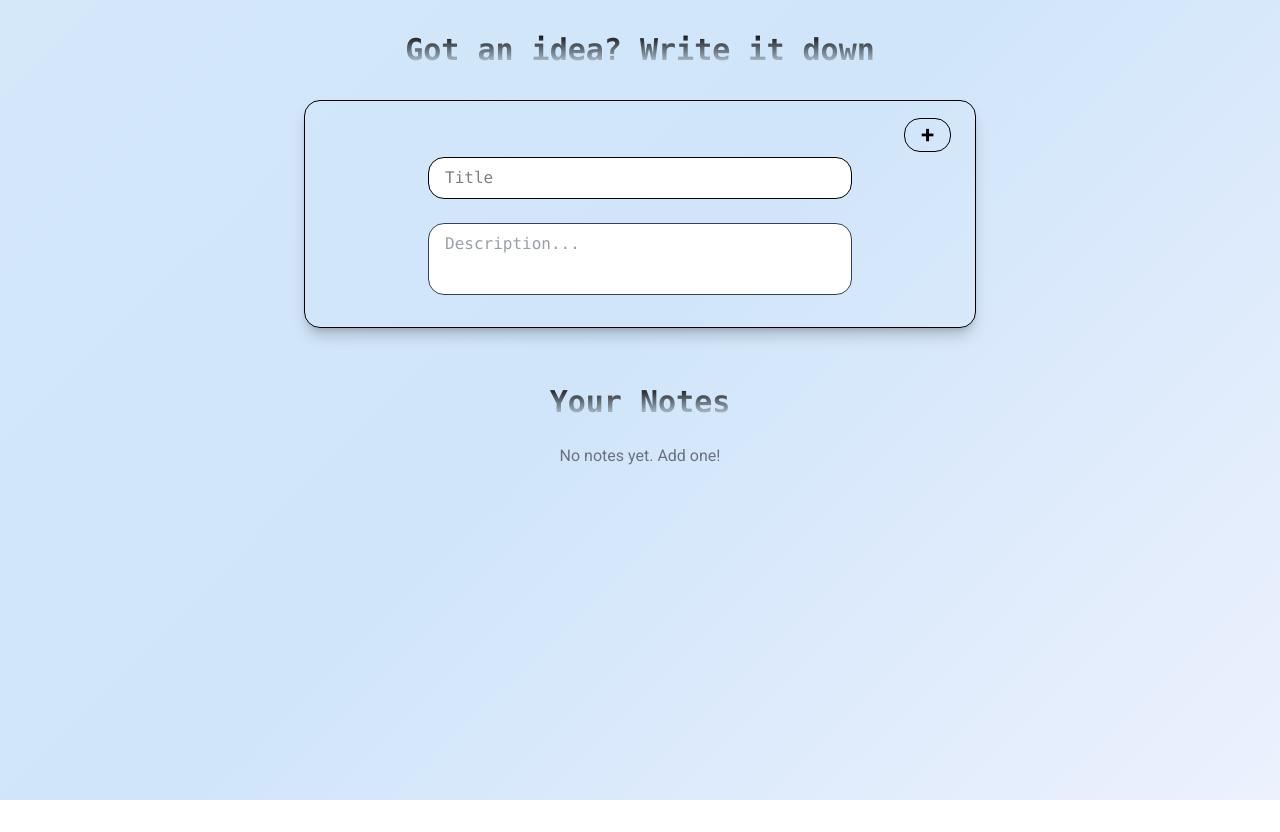
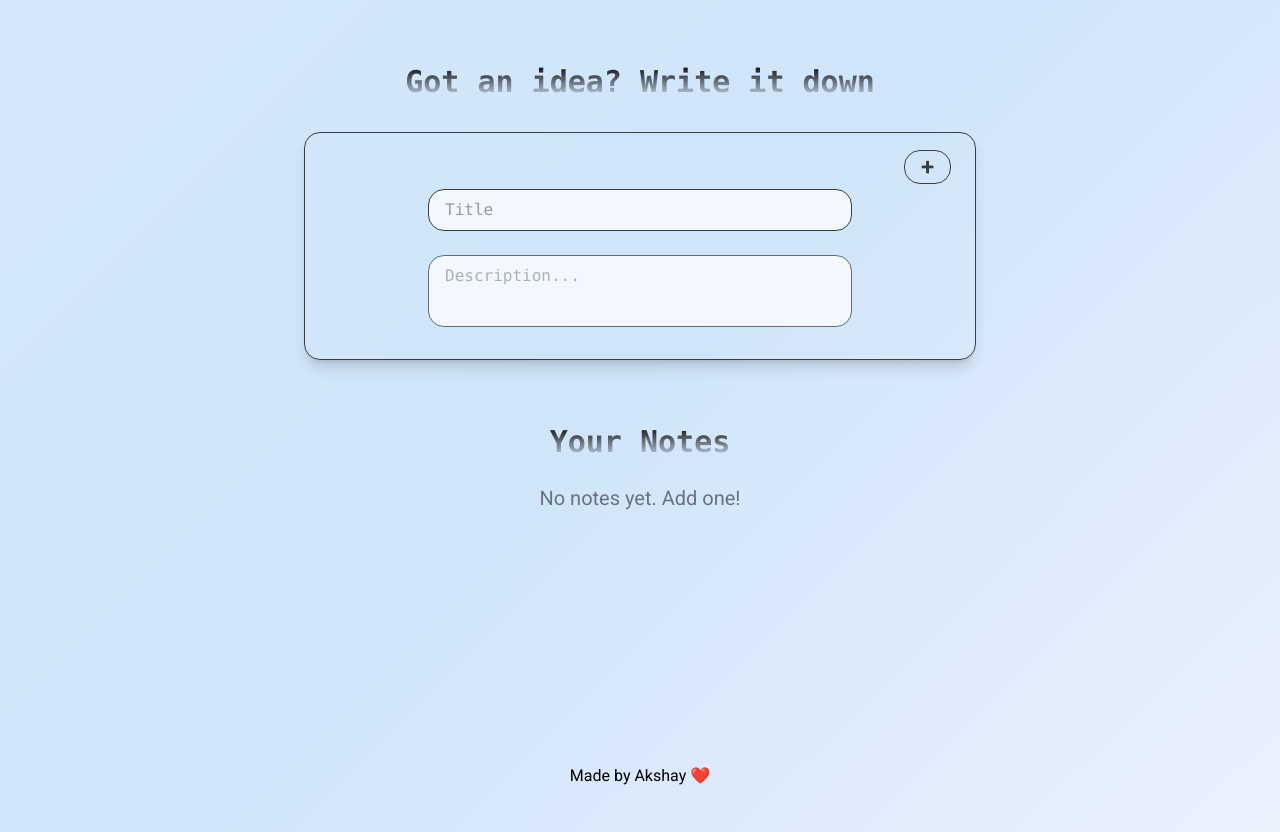
Before and after one commit to Akshay1799/Note-App, a React (Vite) app: page / in a window 1280 px wide. Before the commit the page ends 800 px from the top, so only its background shows below. Built offline with nearby package versions, Linux system fonts and the light colour scheme; a web font is replaced by a local one.

Commit message:
added a footer

```diff
--- a/src/App.jsx
+++ b/src/App.jsx
@@ -2,6 +2,7 @@
 import { useState } from "react"
 import FormInput from "./components/FormInput"
 import Notes from "./components/Notes"
+import Footer from "./components/Footer";
 function App() {
 
   const [notes, setNotes] = useState([]);
@@ -20,6 +21,7 @@ function App() {
     <div>
       <FormInput setNotes={setNotes} editingNote={editingNote} onUpdate={handleUpdate}/>
       <Notes notes={notes} onDelete={handleDelete} onEdit={setEditingNote}/>
+      <Footer/>
     </div>
   )
 }
--- /dev/null
+++ b/src/components/Footer.jsx
@@ -0,0 +1,11 @@
+import React from 'react'
+
+const Footer = () => {
+  return (
+    <div className='fixed bottom-0 w-full bg-transparent py-3'>
+        <p className='text-black text-center '>Made by Akshay ❤️</p>
+    </div>
+  )
+}
+
+export default Footer
--- a/src/components/FormInput.jsx
+++ b/src/components/FormInput.jsx
@@ -48,9 +48,9 @@ const FormInput = ({setNotes,editingNote, onUpdate}) => {
     }
 
     return (
-        <div className='flex justify-center sticky flex-col items-center '>
-            <h2 className='font-mono text-black text-2xl  md:text-3xl font-bold mt-8   mask-b-from-fuchsia-500 text-center md:text-center  '>Got an idea? Write it down</h2>
-            <div className='relative flex justify-center items-center flex-col w-2xl  py-8 mt-8 my-8 border rounded-2xl shadow-lg/20 bg-blur  '>
+        <div className='flex justify-center sticky flex-col items-center m-8 '>
+            <h2 className='font-mono text-black text-2xl  md:text-3xl font-bold mt-8 mask-b-from-fuchsia-500 mx-auto   '>Got an idea? Write it down</h2>
+            <div className='mx-auto animate-pulse relative flex justify-center items-center flex-col w-2xl  py-8 mt-8 my-8 border rounded-2xl shadow-lg/20 bg-blur  '>
                 <div className='group relative '>
                     <button type='button' className='absolute left-66 top-[-15px] rounded-2xl px-4 mt-0 hover:cursor-pointer  hover:bg-blue-100 border font-semibold hover:duration-600 ease-out'
                     onClick={handleAddOrUpdate}
--- a/src/components/Notes.jsx
+++ b/src/components/Notes.jsx
@@ -11,13 +11,13 @@ const Notes = ({ notes, onDelete, onEdit }) => {
 
       <div className="flex flex-wrap gap-4 justify-center">
         {notes.length === 0 && (
-          <p className="text-gray-500">No notes yet. Add one!</p>
+          <p className="text-gray-500 text-xl">No notes yet. Add one!</p>
         )}
 
         {notes.map((note) => (
           <div
             key={note.id}
-            className="flex flex-col w-78 px-4 py-2 mb-4 shadow-md border rounded-2xl  backdrop-blur-2xl"
+            className="flex flex-col flex-grow w-78 px-4 py-2 mb-4 shadow-md border rounded-2xl bg-[url(/src/assets/light_grey_dots_background.jpg)] bg-cover bg-center bg-no-repeat backdrop-blur-2xl"
           >
             {/* Action buttons row */}
             <div className="flex justify-end gap-3 ml-6 mt-4">
```
Also changed, not shown: src/assets/light_grey_dots_background.jpg (added).
